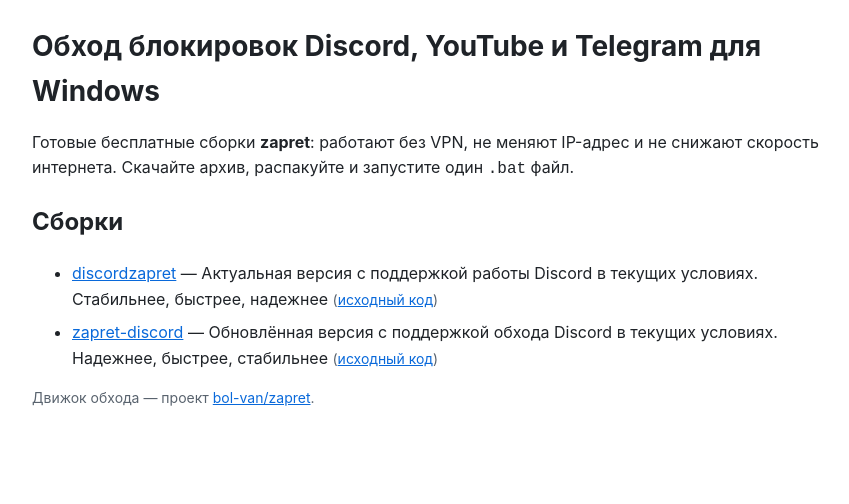
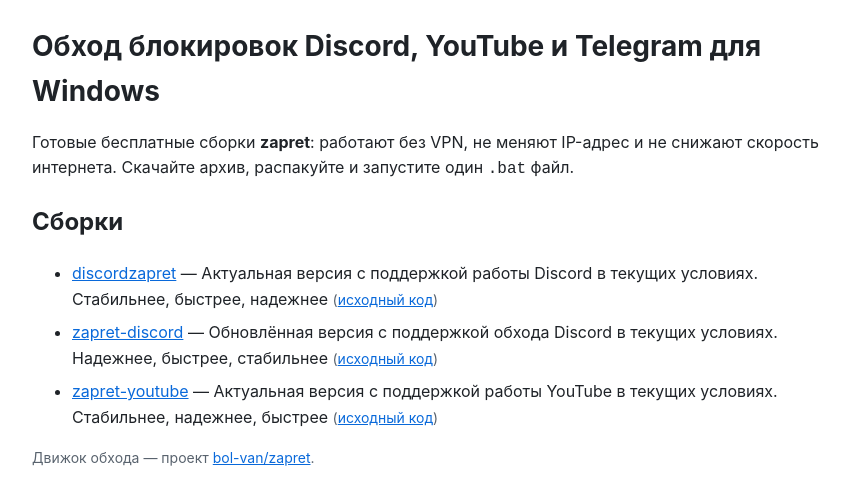
Before and after one commit to floorserveredge/floorserveredge.github.io, a plain HTML site: page index.html in a window 1280 px wide. Shown: the whole page, without its empty margins (198-1047 px from the left). Drawn offline with Linux system fonts and the light colour scheme.

Commit message:
hub: repo index

```diff
--- a/index.html
+++ b/index.html
@@ -27,6 +27,7 @@
   <ul>
     <li><a href="https://floorserveredge.github.io/discordzapret/">discordzapret</a> — Актуальная версия с поддержкой работы Discord в текущих условиях. Стабильнее, быстрее, надежнее <span class="meta">(<a href="https://github.com/floorserveredge/discordzapret">исходный код</a>)</span></li>
     <li><a href="https://floorserveredge.github.io/zapret-discord/">zapret-discord</a> — Обновлённая версия с поддержкой обхода Discord в текущих условиях. Надежнее, быстрее, стабильнее <span class="meta">(<a href="https://github.com/floorserveredge/zapret-discord">исходный код</a>)</span></li>
+    <li><a href="https://floorserveredge.github.io/zapret-youtube/">zapret-youtube</a> — Актуальная версия с поддержкой работы YouTube в текущих условиях. Стабильнее, надежнее, быстрее <span class="meta">(<a href="https://github.com/floorserveredge/zapret-youtube">исходный код</a>)</span></li>
   </ul>
   <p class="meta">Движок обхода — проект
     <a href="https://github.com/bol-van/zapret">bol-van/zapret</a>.</p>
```
